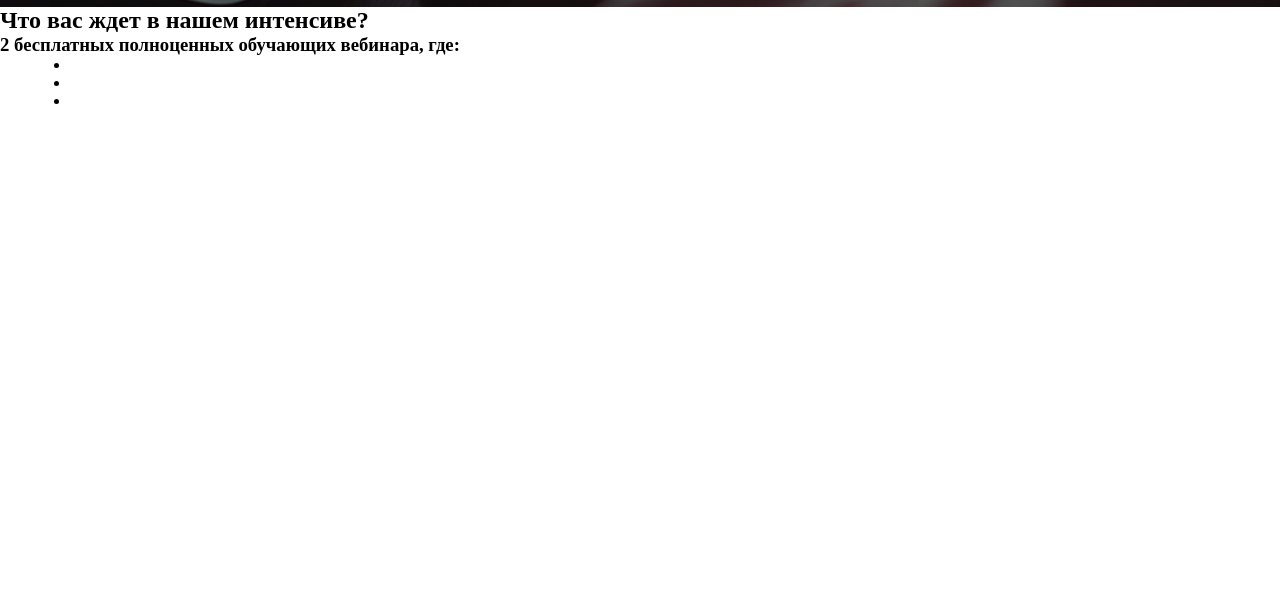
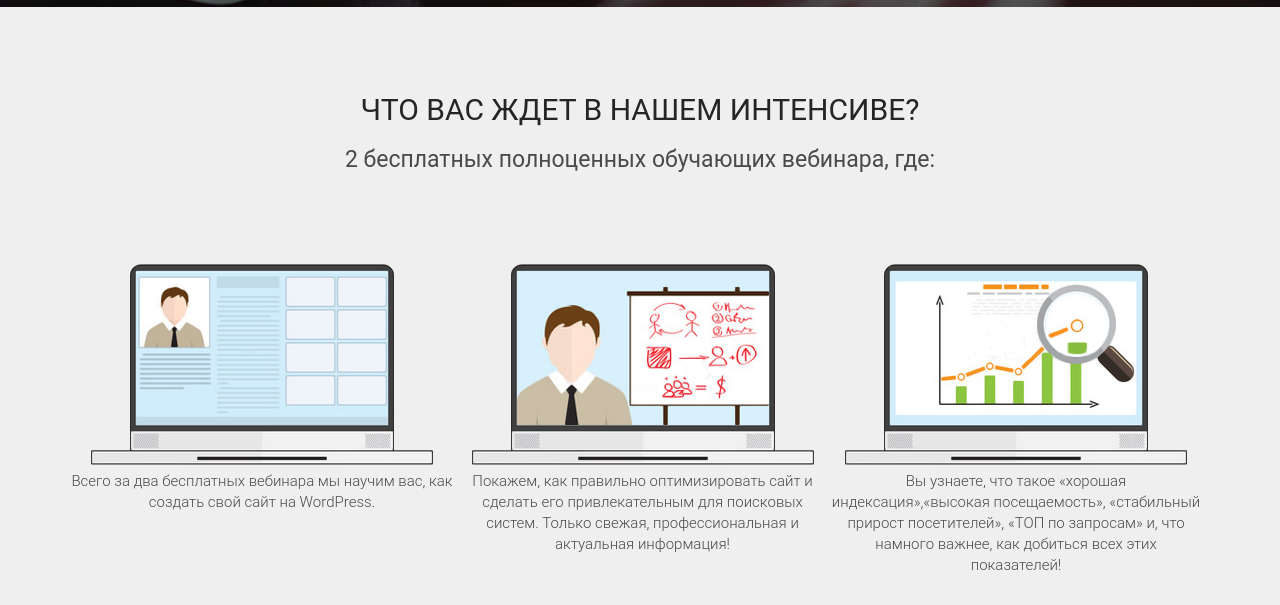
Before and after one commit to rublewka/Udemi-first-module-project, a plain HTML site: page index.html in a window 1280 px wide. Shown: the part 793-1398 px from the top of the page. Before the commit the page ends 903 px from the top, so only its background shows below. Drawn offline with Linux system fonts and the light colour scheme.

Commit message:
Оформление и наполнение секции Что вс ждёт

```diff
--- a/index.html
+++ b/index.html
@@ -38,24 +38,30 @@
         </div>
     </section>
     <section class="what">
-        <h2 class="what-you">Что вас ждет в нашем интенсиве?</h2>
-        <div class="yelow-line"></div>
-        <h3 class="2free">2 бесплатных полноценных обучающих вебинара, где:</h3>
-        <ul class="whait-list">
-            <div class="container">
+        <div class="container">
+            <h2 class="what-you">Что вас ждет в нашем интенсиве?</h2>
+            <div class="yelow-line"></div>
+            <div class="free">2 бесплатных полноценных обучающих вебинара, где:</div>
+            <ul class="whait-list">
                 <li class="whait-list-item">
-                    <img src="" alt="" class="whait-img">
-                    <p class="whait-text"></p>
+                    <img src="./img/icons/waiting_1.png" alt="Анкета на экране ноутбука" class="whait-img">
+                    <div class="whait-text">Всего за два бесплатных вебинара мы научим вас,
+                        как создать свой сайт на WordPress.</div>
                 </li>
                 <li class="whait-list-item">
-                    <img src="" alt="" class="whait-img">
-                    <p class="whait-text"></p>
+                    <img src="./img/icons/waiting_2.png" alt="Преподаватель на фоне белой доски" class="whait-img">
+                    <div class="whait-text">Покажем, как правильно оптимизировать сайт и сделать его привлекательным для
+                        поисковых систем. Только свежая,
+                        профессиональная и актуальная информация!</div>
                 </li>
                 <li class="whait-list-item">
-                    <img src="" alt="" class="whait-img">
-                    <p class="whait-text"></p>
+                    <img src="./img/icons/waiting_3.png" alt="Анализ графика" class="whait-img">
+                    <div class="whait-text">Вы узнаете, что такое «хорошая индексация»,«высокая посещаемость»,
+                        «стабильный
+                        прирост посетителей», «ТОП по запросам»
+                        и, что намного важнее, как добиться всех этих показателей!</div>
                 </li>
-        </ul>
+            </ul>
         </div>
     </section>
 </body>
--- a/styles/styles.css
+++ b/styles/styles.css
@@ -112,3 +112,81 @@ h2.title {
 }
 
 /* Секция вас что вас ждёт */
+.what {
+    margin: 0;
+    background: #EFEFEF;
+}
+
+.what .container {
+    padding: 85px 0 75px 0;
+
+}
+
+.what .container .what-you {
+    font-family: 'Roboto';
+    font-style: normal;
+    font-weight: 400;
+    font-size: 30px;
+    text-transform: uppercase;
+    color: #252525;
+    text-align: center;
+    padding: 0;
+}
+
+.what .container .free {
+    font-family: 'Roboto';
+    font-style: normal;
+    font-weight: 400;
+    font-size: 23px;
+    text-align: center;
+    color: #4A4A4A;
+    padding: 0;
+    margin-top: 18.5px;
+}
+
+.what .container .whait-list {
+    position: relative;
+    display: inline-block;
+    list-style-type: none;
+}
+
+.what .container .whait-list .whait-list-item {
+    display: inline-block;
+    vertical-align: top;
+    position: relative;
+    margin-top: 45.5px;
+    font-family: 'Roboto';
+    font-style: normal;
+    font-weight: 300;
+    font-size: 15px;
+    line-height: 21px;
+    text-align: center;
+    color: #4A4A4A;
+    top: 45.5px;
+}
+
+.what .container .whait-list .whait-list-item :nth-child(1) {
+    right: 9px;
+}
+
+.what .container .whait-list .whait-list-item :nth-child(2) {
+    left: 339px;
+
+}
+
+.what .container .whait-list .whait-list-item :nth-child(2) {
+    left: 789px;
+
+}
+
+.what .container .whait-list :nth-child(1) .whait-text {
+    width: 384px;
+}
+
+.what .container .whait-list :nth-child(2) .whait-text {
+    width: 369px;
+}
+
+.what .container .whait-list :nth-child(3) .whait-text {
+    width: 370px;
+}
```
